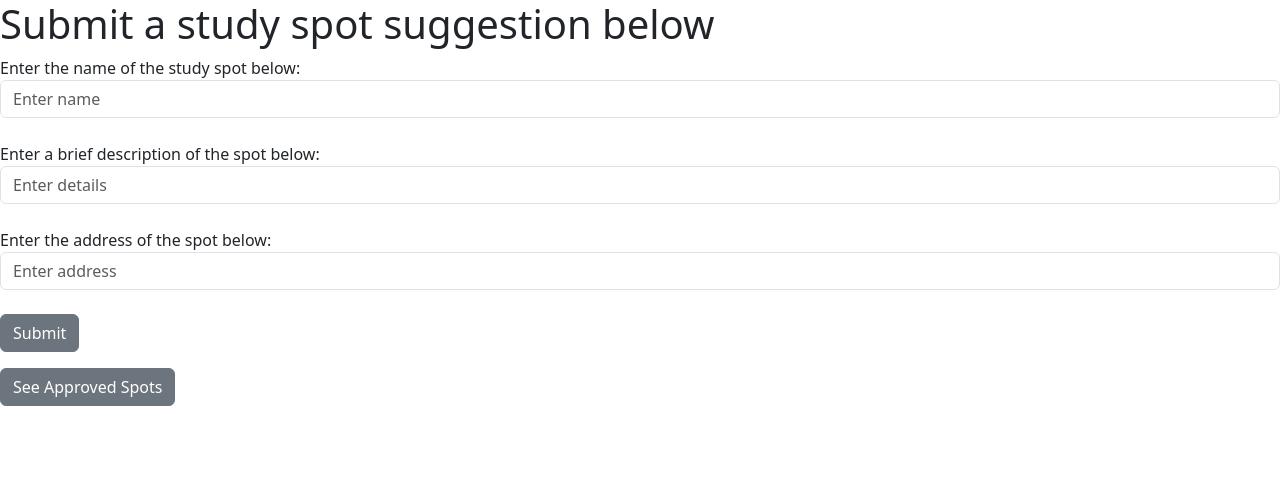
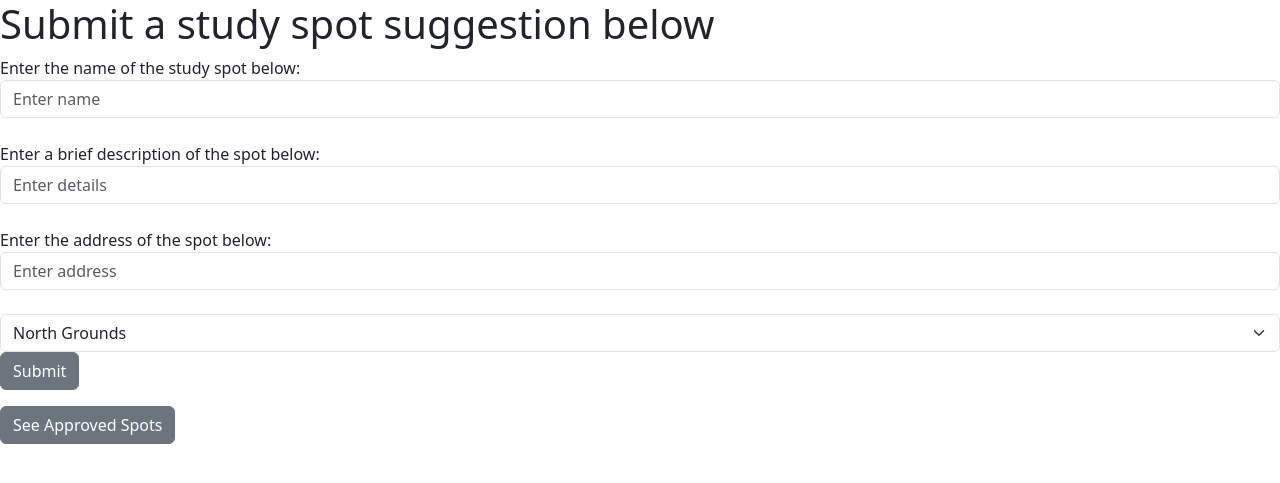
Before and after one commit to danigrieco/StudySpots, a Django app: page /suggest/ in a window 1280 px wide. Shown: the top 483 px of the page. Run offline with Django 4.2, Linux system fonts and the light colour scheme; some libraries are stand-ins or nearby versions.

Commit message:
Added location to places

```diff
--- a/cs3240/models.py
+++ b/cs3240/models.py
@@ -7,6 +7,10 @@ class Place(models.Model):
     details = models.CharField(max_length=500,null=True)
     address = map_fields.AddressField(max_length=200,null=True)
     admin_approved = models.BooleanField(default=False)
+    locations = [("Central Grounds", "central"),
+                 ("North Grounds", "north"),
+                 ("South Grounds", "south")]
+    location = models.CharField(blank=True, choices=locations, max_length=15)
     def __str__(self):
         return self.name
     def get_suggested_place(location, busy_rating, wifi_outlet_rating):
@@ -14,7 +18,6 @@ class Place(models.Model):
         return suggested_place
 class Review(models.Model):
     Place = models.ForeignKey(Place, on_delete=models.CASCADE)
-    location = models.CharField(max_length=200,null=True)
     busy_rating = models.IntegerField(default = 5)
     wifi_outlet_rating = models.IntegerField(default = 5)
     user = models.CharField(max_length=200,null=True)
--- a/cs3240/templates/suggest.html
+++ b/cs3240/templates/suggest.html
@@ -17,6 +17,12 @@
             <h7>Enter the address of the spot below:</h7>
             <input type="text" class="form-control" id="autocomplete" name="addressInput" placeholder="Enter address">
             <br />
+
+                <select class="form-select" id="locationInput" name="locationInput" required>
+                    <option value="north">North Grounds</option>
+                    <option value="south">South Grounds</option>
+                    <option value="central">Central Grounds</option>
+                </select>
             <button class="btn btn-secondary" type="submit">Submit</button>
         </div>
     </form>
--- a/cs3240/views.py
+++ b/cs3240/views.py
@@ -43,7 +43,8 @@ def suggest(request):
         place_name = request.POST.get('nameInput')
         place_details = request.POST.get('detailInput')
         place_address = request.POST.get('addressInput')
-        place = Place(name=place_name, details=place_details, address=place_address)
+        place_area = request.POST.get('locationInput')
+        place = Place(name=place_name, details=place_details, address=place_address, location=place_area)
         place.save()
         return redirect('places')
     return render(request,"suggest.html")
@@ -77,8 +78,8 @@ def suggest_place(request):
             if Place.location == location:
                 t1 = Place.busy_rating - busy_rating
                 t2 = Place.wifi_outlet_rating - wifi_outlet_rating
-                if min < abs((t1-t2))/2:
-                    min = abs((t1-t2))/2
+                if min < (abs(t1)+abs(t2))/2:
+                    min = (abs(t1)+abs(t2))/2
                     suggested_place  = Place.objects.get_suggested_place(location, busy_rating, wifi_outlet_rating)
 
 
```
Also changed, not shown: db.sqlite3 (added).
